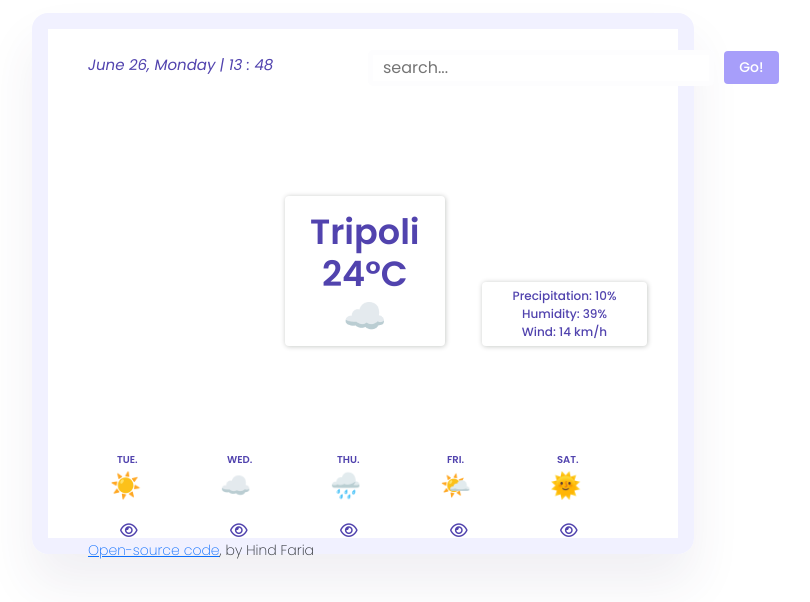
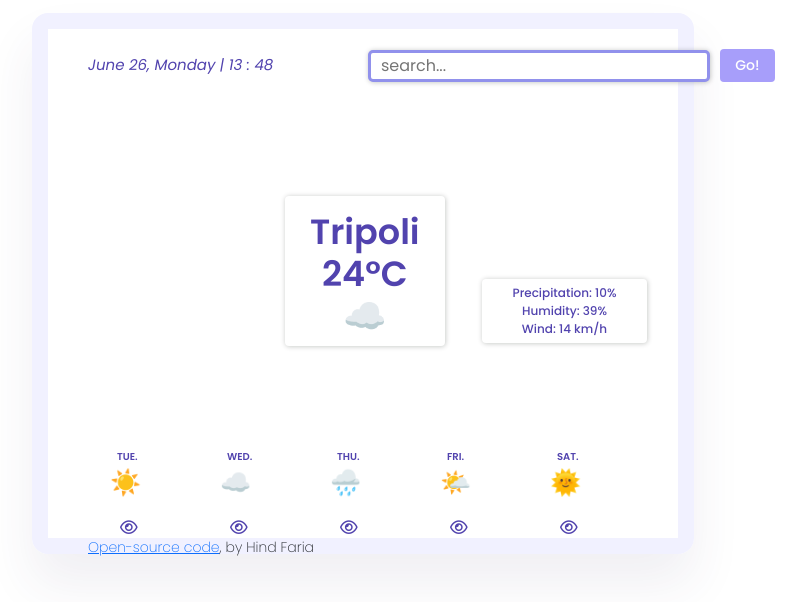
Before and after one commit to HindFariaEK/my-first-weatherprojectapp, a plain HTML site: page index.html in a window 1280 px wide. Shown: the whole page, without its empty margins (277-1087 px from the left). Drawn offline with nearby package versions, Linux system fonts and the light colour scheme.

Commit message:
changed style of my search bar

```diff
--- a/src/style.css
+++ b/src/style.css
@@ -21,10 +21,11 @@
 
 input {
   border-radius: 5px;
-  border: 5px solid #fdfdfe;
+  border: 3px solid #9191ec;
   position: relative;
   top: -200px;
   right: -280px;
+  box-shadow: 0.5px 0.5px 5px 0px rgba(3, 17, 5, 0.24);
 }
 button.my-btn {
   padding: 6px 15px;
```
